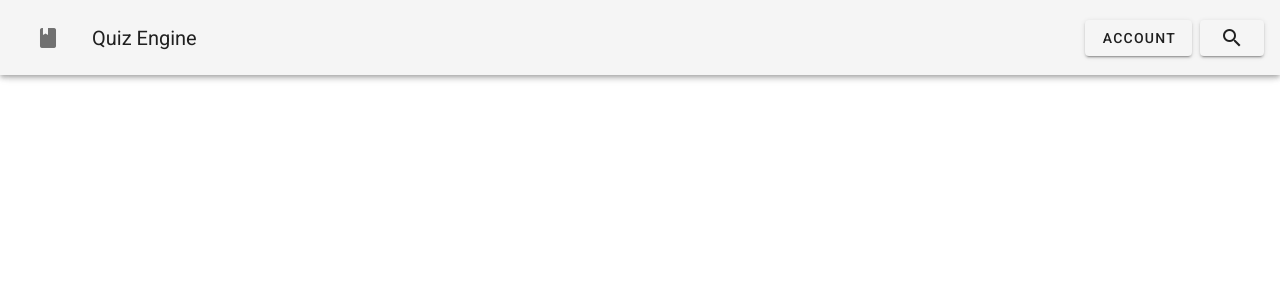
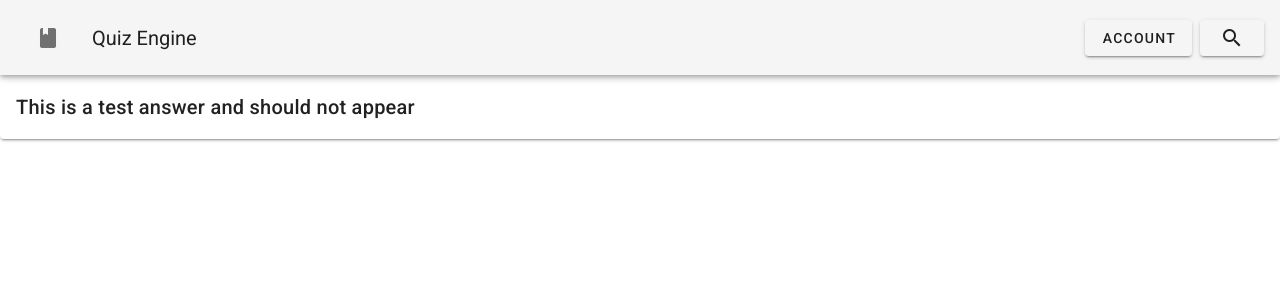
Before and after one commit to byui-cit-internship/QuizEngine, a Vue app in the folder front/: page /answertest in a window 1280 px wide. Shown: the top 300 px of the page. Built offline with nearby package versions, Linux system fonts and the light colour scheme.

Commit message:
Fixed a formatting issue with the answers default value and added a test route for answer to the router

```diff
--- a/front/src/components/AnswerItem.vue
+++ b/front/src/components/AnswerItem.vue
@@ -8,10 +8,12 @@
 export default {
   name: 'AnswerItem',
   props: {
-  	answer: {
+    answer: {
       type: Object,
-      default:{id:0, body:"This is a test answer and should not appear"},
-  	},
+      default(){
+        return{id:0, body:"This is a test answer and should not appear"}
+        },
+   },
   }
 }
 </script>
--- a/front/src/router.js
+++ b/front/src/router.js
@@ -18,9 +18,9 @@ export default new Router({
       component: () => import("./components/Home")
     },
     {
-      path: "/add",
-      name: "add",
-      component: () => import("./components/HelloWorld")
+      path: "/answertest",
+      name: "answertest",
+      component: () => import("./components/AnswerItem")
     }
   ]
 });
```
